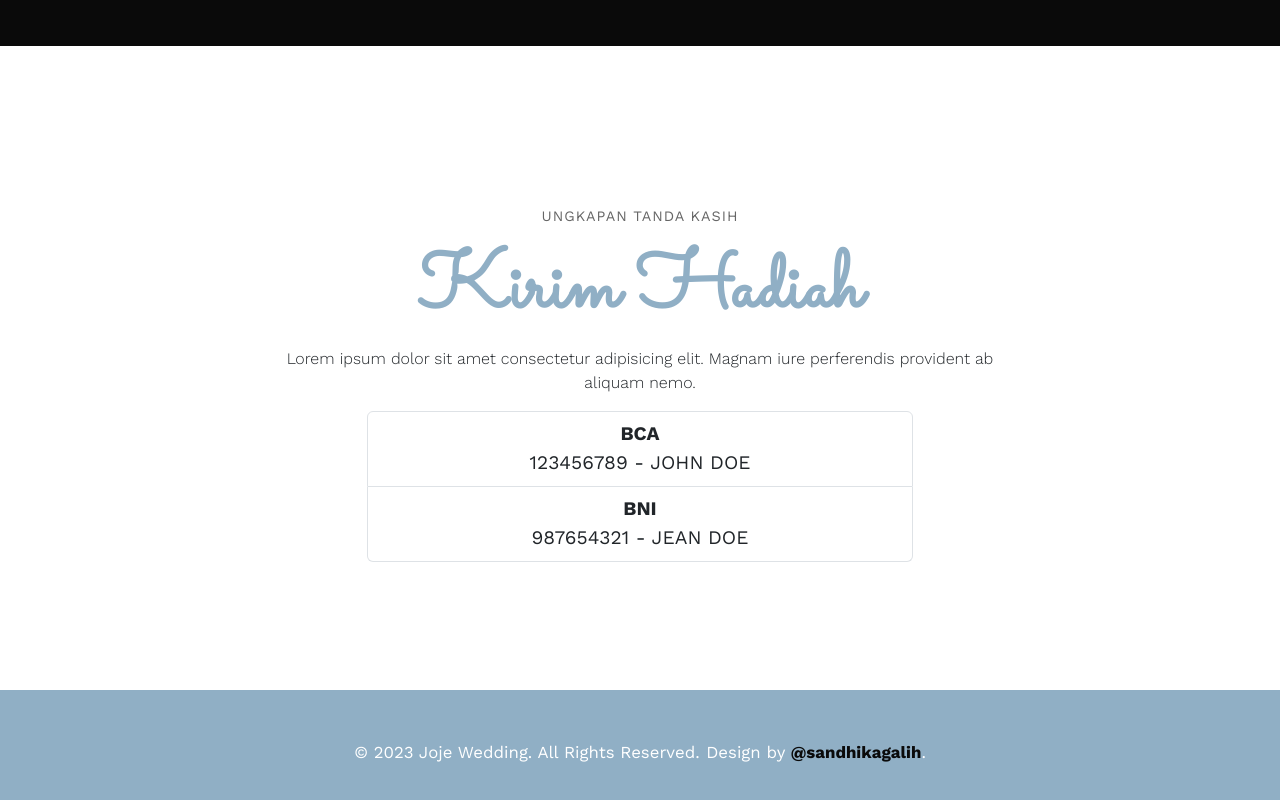
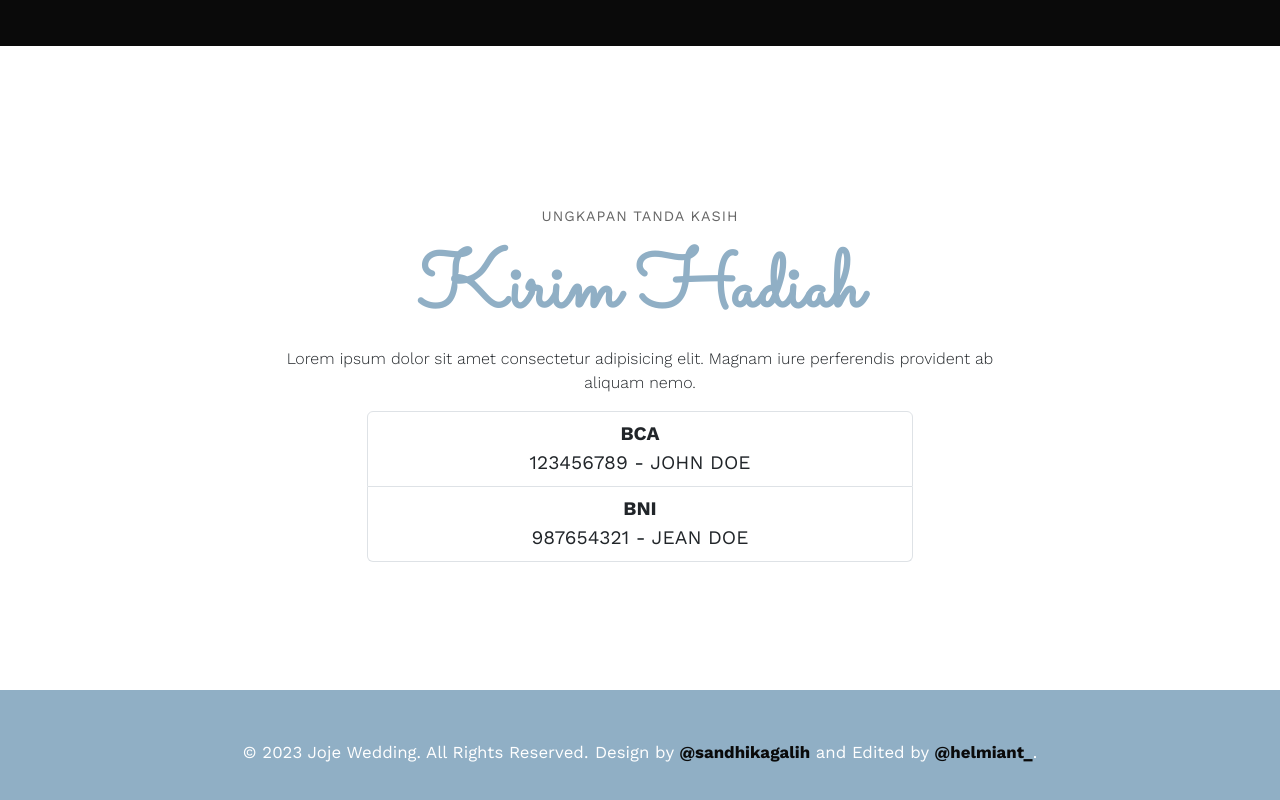
Before and after one commit to helmianto/wedding, a plain HTML site: page index.html in a window 1280 px wide. Shown: the part 5956-6756 px from the top of the page. Drawn offline with nearby package versions, Linux system fonts and the light colour scheme; some packages are replaced by stand-ins of ours; a script that the page names is missing.

Commit message:
edit footer

```diff
--- a/index.html
+++ b/index.html
@@ -390,7 +390,7 @@
       <div class="row">
         <div class="col text-center">
           <small class="block">&copy; 2023 Joje Wedding. All Rights Reserved.</small>
-          <small class="block">Design by <a href="https://instagram.com/sandhikagalih">@sandhikagalih</a>.</small>
+          <small class="block">Design by <a href="https://instagram.com/sandhikagalih">@sandhikagalih</a> and Edited by <a href="https://instagram.com/helmiant_">@helmiant_</a>.</small>
 
           <!-- <ul class="mt-3">
             <li><a href="#"><i class="bi bi-instagram"></i></a></li>
```
